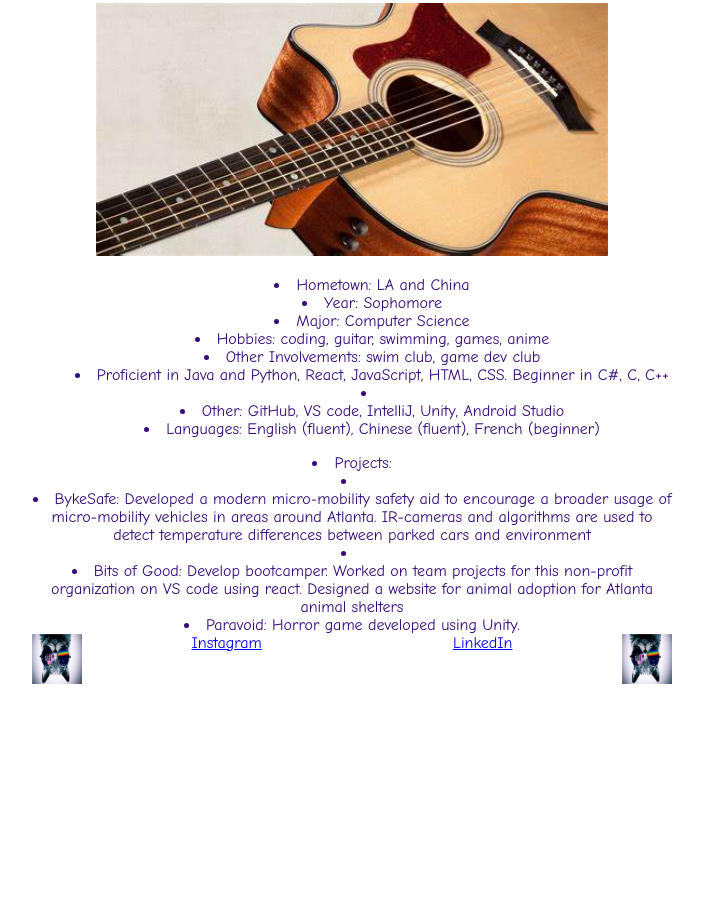
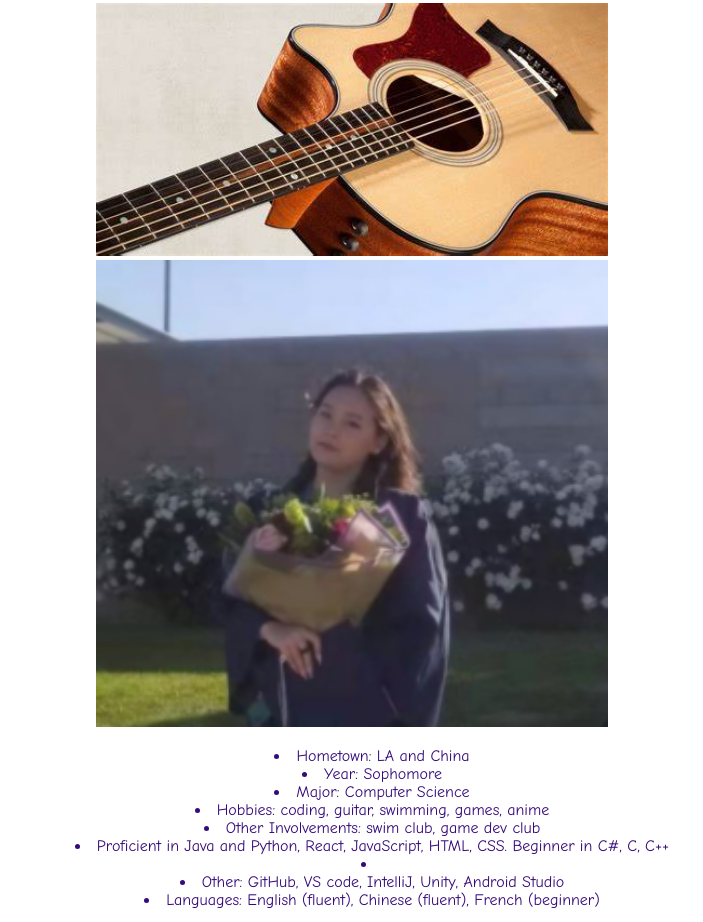
Before and after one commit to Xnan-blop/xinan, a plain HTML site: page index.html in a window 1280 px wide. Shown: the part 295-1217 px from the top of the page, without its empty margins (288-991 px from the left). Before the commit the page ends 1045 px from the top, so only its background shows below. Drawn offline with Linux system fonts and the light colour scheme.

Commit message:
Update index.html

```diff
--- a/index.html
+++ b/index.html
@@ -18,6 +18,7 @@
       and media at Georgia Tech. I am Looking for a summer internship as a software engineer. Dedicated to continuous improvement and building career
 foundations. Offers strong collaborative, time management and multitasking skills.</p>
     <img class="queen" src="./guit.jpg" alt="guitar">
+    <img class="queen" src="./me.png" alt="me">
     <ul>
       <li>Hometown: LA and China</li>
       <li>Year: Sophomore</li>
```
